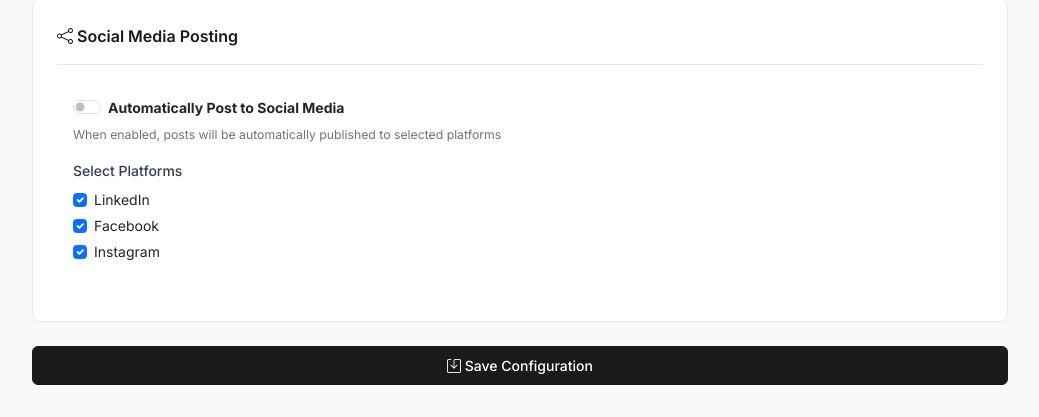
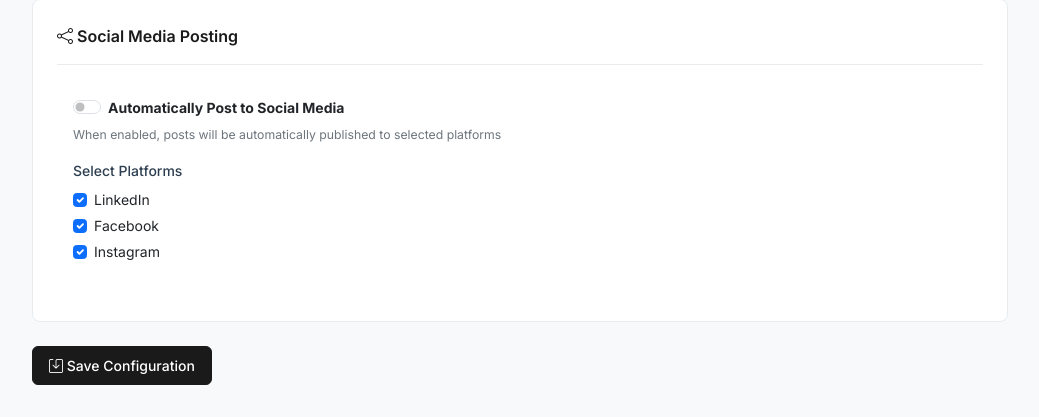
Before and after one commit to rupeshtiwari/youtube-automation-suite, a Flask app: page /config in a window 1280 px wide. Shown: the part 1524-1941 px from the top of the page, without its empty margins (240-1279 px from the left). Run offline with Flask 3, Linux system fonts and the light colour scheme.

Commit message:
Fix config page save button styling

```diff
--- a/templates/config.html
+++ b/templates/config.html
@@ -206,8 +206,8 @@
     </div>
 
     <!-- Save Button -->
-    <div class="d-grid gap-2">
-        <button type="submit" class="btn btn-primary btn-lg">
+    <div class="mt-4">
+        <button type="submit" class="btn btn-primary">
             <i class="bi bi-save"></i> Save Configuration
         </button>
     </div>
```
